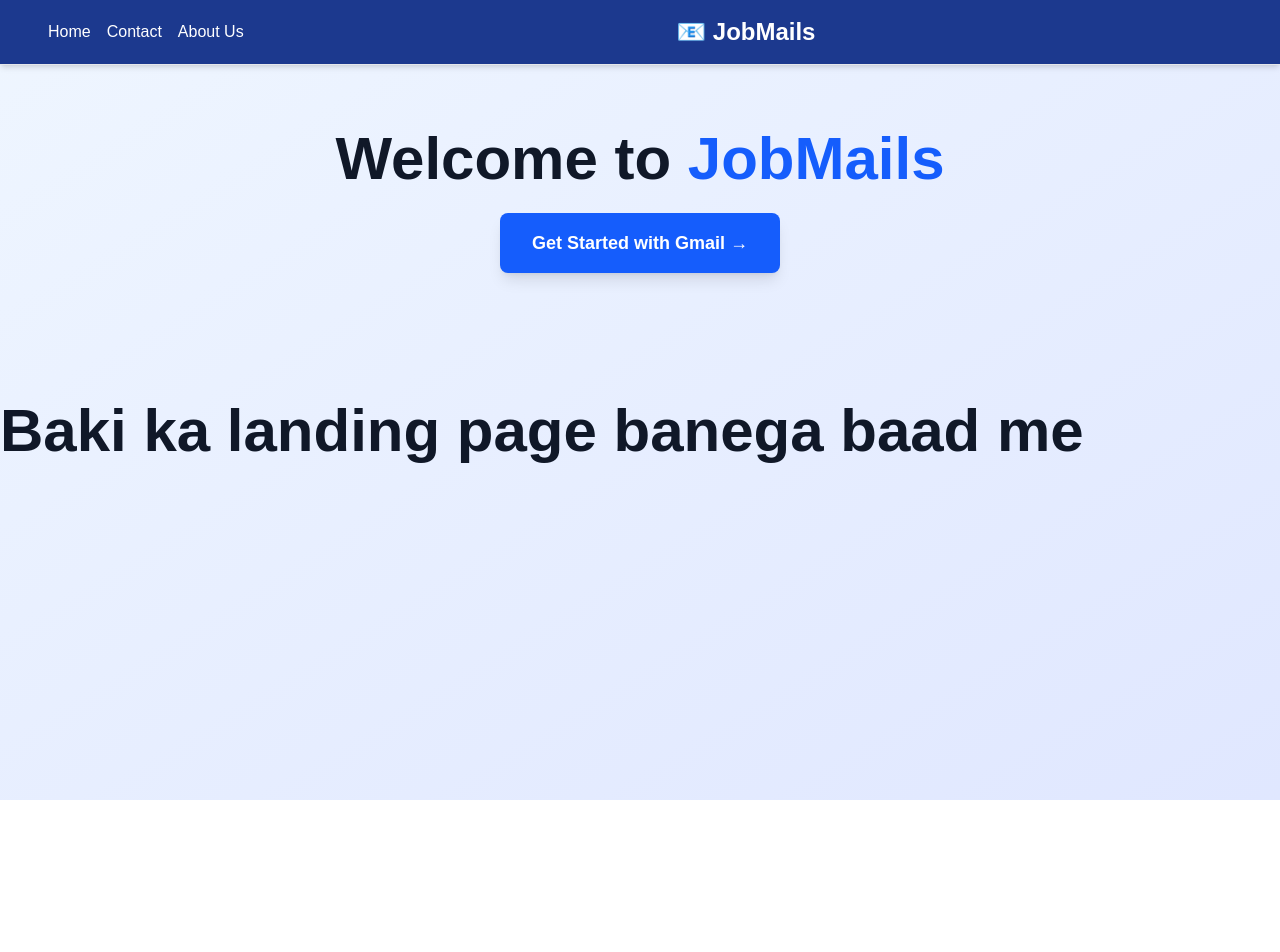
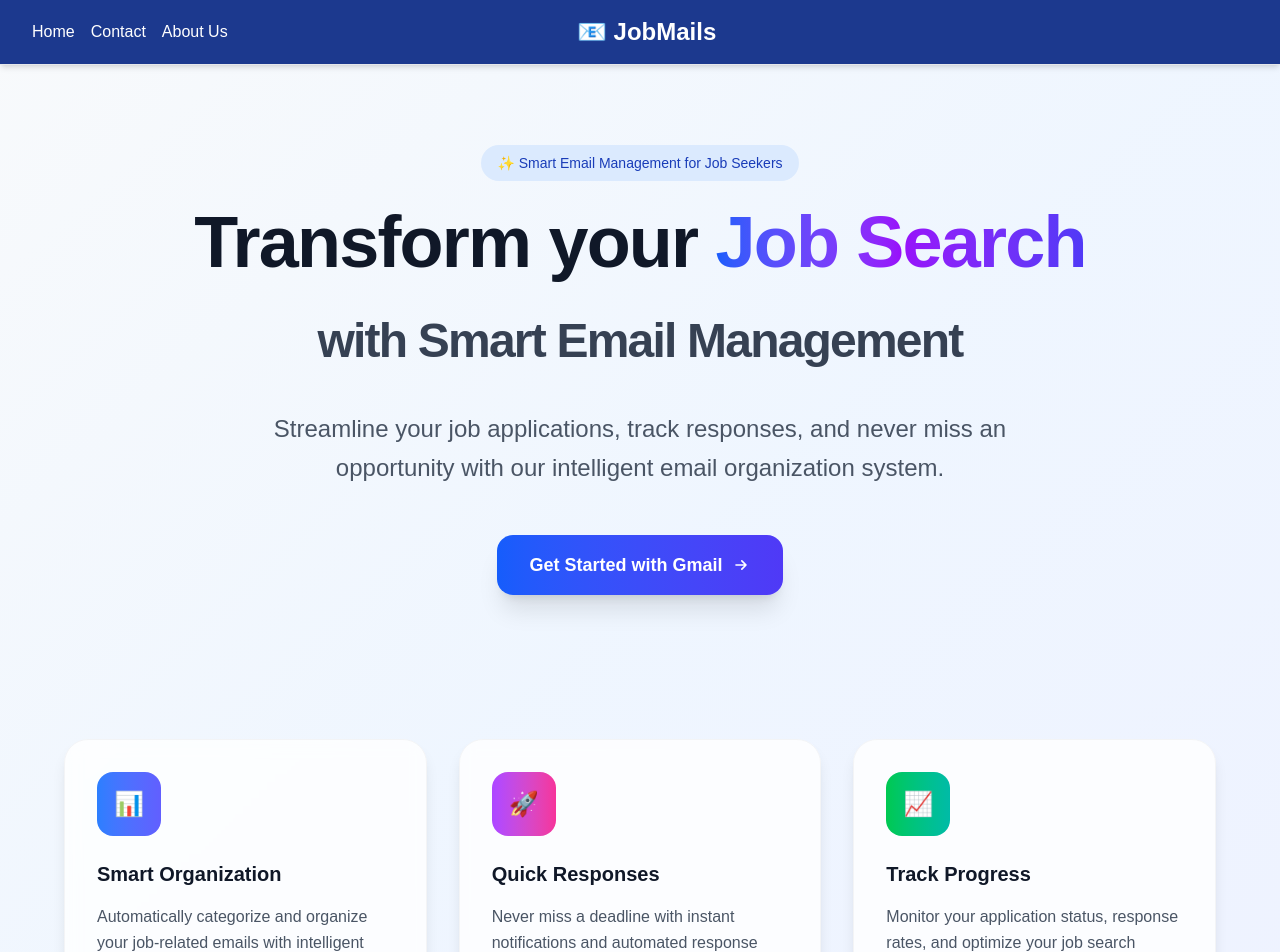
Before and after one commit to KaranNegi0102/JobScrapper, a Next.js app: page / in a window 1280 px wide. Shown: the top 952 px of the page. Before the commit the page ends 800 px from the top, so only its background shows below. Built offline with nearby package versions, Linux system fonts and the light colour scheme.

Commit message:
completed the landing page

```diff
--- a/package.json
+++ b/package.json
@@ -10,6 +10,7 @@
   },
   "dependencies": {
     "axios": "^1.11.0",
+    "lucide-react": "^0.539.0",
     "next": "15.4.2",
     "react": "19.1.0",
     "react-dom": "19.1.0"
--- a/src/app/page.tsx
+++ b/src/app/page.tsx
@@ -27,38 +27,110 @@ export default function Home() {
   };
 
   return (
-    <div className="min-h-screen bg-gradient-to-br from-blue-50 to-indigo-100">
+    <div className="min-h-screen bg-gradient-to-br from-slate-50 via-blue-50 to-indigo-50">
       <Navbar title="📧 JobMails" showLogout={false} />
 
-      <div className="container mx-auto px-6 py-16">
       {/* Hero Section */}
-        <div className="text-center mb-16">
-          <h1 className="text-5xl md:text-6xl font-bold text-gray-900 mb-6">
-            Welcome to <span className="text-blue-600">JobMails</span>
+      <div className="container mx-auto px-6 py-20">
+        <div className="max-w-4xl mx-auto text-center">
+          {/* Main Heading */}
+          <div className="mb-8 space-y-4">
+            <div className="inline-flex items-center px-4 py-2 bg-blue-100 text-blue-800 rounded-full text-sm font-medium mb-4">
+              ✨ Smart Email Management for Job Seekers
+            </div>
+
+            <h1 className="text-5xl md:text-7xl font-extrabold text-gray-900 leading-tight tracking-tight">
+              Transform your{" "}
+              <span className="text-transparent bg-clip-text bg-gradient-to-r from-blue-600 via-purple-600 to-indigo-600">
+                Job Search
+              </span>
+              <br />
+              <span className="text-4xl md:text-5xl text-gray-700 font-semibold">
+                with Smart Email Management
+              </span>
             </h1>
+          </div>
 
+          {/* Subtitle */}
+          <p className="text-xl md:text-2xl text-gray-600 mb-12 max-w-3xl mx-auto leading-relaxed">
+            Streamline your job applications, track responses, and never miss an opportunity with our intelligent email organization system.
+          </p>
+
+          {/* CTA Button */}
+          <div className="mb-16">
             {isAuthenticated ? (
               <Link
                 href="/mainDashboard"
-              className="inline-block bg-blue-600 text-white px-8 py-4 rounded-lg text-lg font-semibold hover:bg-blue-700 transition-colors duration-200 shadow-lg hover:shadow-xl"
+                className="group inline-flex items-center px-8 py-4 bg-gradient-to-r from-blue-600 to-indigo-600 text-white text-lg font-semibold rounded-2xl hover:from-blue-700 hover:to-indigo-700 transform hover:scale-105 transition-all duration-300 shadow-xl hover:shadow-2xl"
               >
-              Go to Dashboard →
+                Go to Dashboard
+                <svg className="ml-2 w-5 h-5 group-hover:translate-x-1 transition-transform duration-300" fill="none" stroke="currentColor" viewBox="0 0 24 24">
+                  <path strokeLinecap="round" strokeLinejoin="round" strokeWidth={2} d="M13 7l5 5m0 0l-5 5m5-5H6" />
+                </svg>
               </Link>
             ) : (
               <button
                 onClick={handleLogin}
-              className="inline-block bg-blue-600 text-white px-8 py-4 rounded-lg text-lg font-semibold hover:bg-blue-700 transition-colors duration-200 shadow-lg hover:shadow-xl"
+                className="group inline-flex items-center px-8 py-4 bg-gradient-to-r from-blue-600 to-indigo-600 text-white text-lg font-semibold rounded-2xl hover:from-blue-700 hover:to-indigo-700 transform hover:scale-105 transition-all duration-300 shadow-xl hover:shadow-2xl"
               >
-              Get Started with Gmail →
+                Get Started with Gmail
+                <svg className="ml-2 w-5 h-5 group-hover:translate-x-1 transition-transform duration-300" fill="none" stroke="currentColor" viewBox="0 0 24 24">
+                  <path strokeLinecap="round" strokeLinejoin="round" strokeWidth={2} d="M13 7l5 5m0 0l-5 5m5-5H6" />
+                </svg>
               </button>
             )}
           </div>
         </div>
-      <div>
-        <h1 className="text-5xl md:text-6xl font-bold text-gray-900 mb-6">
-          Baki ka landing page banega baad me
-        </h1>
       </div>
+
+      {/* Features Preview Section */}
+      <div className="container mx-auto px-6 pb-20">
+        <div className="max-w-6xl mx-auto">
+          <div className="grid md:grid-cols-3 gap-8">
+            {/* Feature 1 */}
+            <div className="bg-white/80 backdrop-blur-sm rounded-3xl p-8 shadow-lg hover:shadow-xl transition-all duration-300 border border-gray-100">
+              <div className="w-16 h-16 bg-gradient-to-r from-blue-500 to-indigo-500 rounded-2xl flex items-center justify-center text-white text-2xl mb-6">
+                📊
+              </div>
+              <h3 className="text-xl font-bold text-gray-900 mb-4">Smart Organization</h3>
+              <p className="text-gray-600 leading-relaxed">
+                Automatically categorize and organize your job-related emails with intelligent filtering and tagging.
+              </p>
+            </div>
+
+            {/* Feature 2 */}
+            <div className="bg-white/80 backdrop-blur-sm rounded-3xl p-8 shadow-lg hover:shadow-xl transition-all duration-300 border border-gray-100">
+              <div className="w-16 h-16 bg-gradient-to-r from-purple-500 to-pink-500 rounded-2xl flex items-center justify-center text-white text-2xl mb-6">
+                🚀
+              </div>
+              <h3 className="text-xl font-bold text-gray-900 mb-4">Quick Responses</h3>
+              <p className="text-gray-600 leading-relaxed">
+                Never miss a deadline with instant notifications and automated response suggestions for your applications.
+              </p>
+            </div>
+
+            {/* Feature 3 */}
+            <div className="bg-white/80 backdrop-blur-sm rounded-3xl p-8 shadow-lg hover:shadow-xl transition-all duration-300 border border-gray-100">
+              <div className="w-16 h-16 bg-gradient-to-r from-green-500 to-teal-500 rounded-2xl flex items-center justify-center text-white text-2xl mb-6">
+                📈
+              </div>
+              <h3 className="text-xl font-bold text-gray-900 mb-4">Track Progress</h3>
+              <p className="text-gray-600 leading-relaxed">
+                Monitor your application status, response rates, and optimize your job search strategy with detailed analytics.
+              </p>
+            </div>
+          </div>
+        </div>
+      </div>
+
+      {/* Footer */}
+      <footer className="border-t border-gray-200 bg-white/50 backdrop-blur-sm">
+        <div className="container mx-auto px-6 py-8">
+          <div className="text-center text-gray-600">
+            <p>&copy; 2025 JobMails. Streamlining your job search journey.</p>
+          </div>
+        </div>
+      </footer>
     </div>
   );
 }
--- a/src/component/navbar.tsx
+++ b/src/component/navbar.tsx
@@ -16,29 +16,29 @@ export default function Navbar({
     <nav className="bg-blue-900 shadow-md border-b border-gray-200">
       <div className="max-w-7xl text-white mx-auto px-4 sm:px-6 lg:px-8">
         <div className="flex justify-between items-center h-16">
-          <div className="flex items-center">
+          <div className="flex gap-4 items-center">
             <Link
-              href="/"
-              className="text-white hover:text-blue-200 transition-colors duration-200"
+              href="/?skipRedirect=true"
+              className="text-white hover:text-blue-200 transition-colors duration-200 text-md font-sm "
             >
-              <Link href="/?skipRedirect=true" className="text-md font-sm ml-4">Home</Link>
+              Home
             </Link>
             <Link
               href="/"
-              className="text-white hover:text-blue-200 transition-colors duration-200"
+              className="text-white hover:text-blue-200 transition-colors duration-200 text-md font-sm "
             >
-              <h1 className="text-md font-sm ml-4">Contact</h1>
+              Contact
             </Link>
             <Link
               href="/"
-              className="text-white hover:text-blue-200 transition-colors duration-200"
+              className="text-white hover:text-blue-200 transition-colors duration-200 text-md font-sm "
             >
-              <h1 className="text-md font-sm ml-4">About Us</h1>
+              About Us
             </Link>
           </div>
 
           {/* Title */}
-          <div className="flex items-center">
+          <div className="ml-[-15%] flex items-center">
             <h1 className="text-2xl font-bold">{title}</h1>
           </div>
 
```
Also changed, not shown: 1 other file (tests, documents, lock files or other folders). Lines whose indentation alone changed are shown as unchanged.
